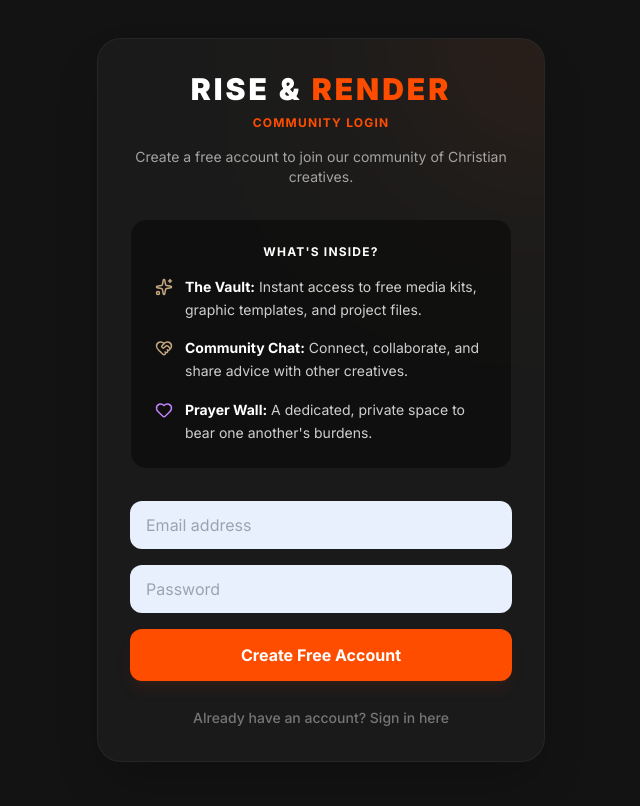
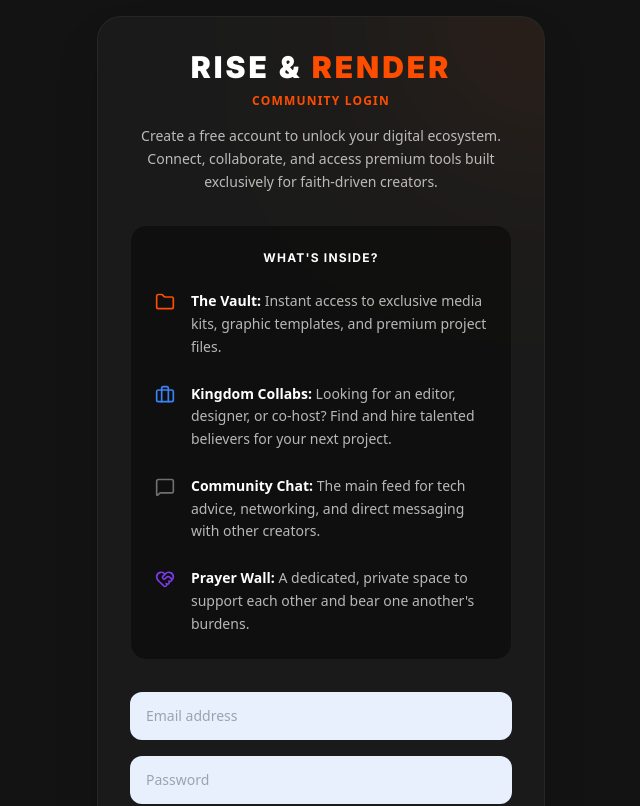
Before and after one commit to mikemillermedia/riseandrendercrc, a React (Vite) app: page /login in a window 1280 px wide. Shown: the top 806 px of the page, without its empty margins (319-959 px from the left). Built offline with nearby package versions, Linux system fonts and the light colour scheme; no server answers.

Commit message:
Update Login.tsx

```diff
--- a/Login.tsx
+++ b/Login.tsx
@@ -1,7 +1,7 @@
 import React, { useState, useEffect } from 'react';
 import { createClient } from '@supabase/supabase-js';
 import { useNavigate } from 'react-router-dom';
-import { Sparkles, HeartHandshake, Heart } from 'lucide-react';
+import { Folder, Briefcase, MessageSquare, HeartHandshake } from 'lucide-react';
 
 const supabaseUrl = import.meta.env.VITE_SUPABASE_URL;
 const supabaseAnonKey = import.meta.env.VITE_SUPABASE_ANON_KEY;
@@ -50,7 +50,7 @@ export default function Login() {
   };
 
   return (
-    <div className="min-h-screen bg-[#131313] flex items-center justify-center p-4 animate-in fade-in duration-500">
+    <div className="min-h-screen bg-[#131313] flex items-center justify-center p-4 animate-in fade-in duration-500 font-sans">
       <div className="bg-[#1A1A1A] border border-white/5 p-8 rounded-3xl w-full max-w-md shadow-2xl relative overflow-hidden">
         {/* Subtle orange glow effect */}
         <div className="absolute -top-32 -right-32 w-64 h-64 bg-[#ff4d00] rounded-full mix-blend-screen filter blur-[100px] opacity-10" />
@@ -58,27 +58,31 @@ export default function Login() {
         <div className="text-center mb-8 relative z-10">
           <h1 className="text-3xl font-black text-white uppercase tracking-widest">RISE & <span className="text-[#ff4d00]">RENDER</span></h1>
           <p className="text-[#ff4d00] font-bold text-xs tracking-widest mt-2 uppercase">Community Login</p>
-          <p className="text-white/60 mt-4 text-sm">
-            {isSignUp ? "Create a free account to join our community of Christian creatives." : "Welcome back! Sign in to access the community."}
+          <p className="text-white/70 mt-4 text-sm leading-relaxed">
+            {isSignUp ? "Create a free account to unlock your digital ecosystem. Connect, collaborate, and access premium tools built exclusively for faith-driven creators." : "Welcome back! Sign in to access the community."}
           </p>
         </div>
 
         {/* WHAT'S INSIDE SECTION - Only show on Sign Up */}
         {isSignUp && (
-          <div className="bg-black/40 border border-white/5 rounded-2xl p-6 mb-8 relative z-10">
-            <h3 className="text-white text-xs font-bold uppercase tracking-widest text-center mb-4">What's Inside?</h3>
-            <div className="space-y-4">
-              <div className="flex gap-3">
-                <Sparkles className="text-[#C5A880] flex-shrink-0 mt-0.5" size={18} />
-                <p className="text-sm text-white/80 leading-relaxed"><strong className="text-white">The Vault:</strong> Instant access to free media kits, graphic templates, and project files.</p>
+          <div className="bg-black/40 border border-white/5 rounded-2xl p-6 mb-8 relative z-10 shadow-inner">
+            <h3 className="text-white text-xs font-bold uppercase tracking-widest text-center mb-6">What's Inside?</h3>
+            <div className="space-y-6">
+              <div className="flex gap-4 items-start">
+                <Folder className="text-[#ff4d00] flex-shrink-0 mt-0.5" size={20} />
+                <p className="text-sm text-white/70 leading-relaxed"><strong className="text-white">The Vault:</strong> Instant access to exclusive media kits, graphic templates, and premium project files.</p>
               </div>
-              <div className="flex gap-3">
-                <HeartHandshake className="text-[#C5A880] flex-shrink-0 mt-0.5" size={18} />
-                <p className="text-sm text-white/80 leading-relaxed"><strong className="text-white">Community Chat:</strong> Connect, collaborate, and share advice with other creatives.</p>
+              <div className="flex gap-4 items-start">
+                <Briefcase className="text-[#3b82f6] flex-shrink-0 mt-0.5" size={20} />
+                <p className="text-sm text-white/70 leading-relaxed"><strong className="text-white">Kingdom Collabs:</strong> Looking for an editor, designer, or co-host? Find and hire talented believers for your next project.</p>
               </div>
-              <div className="flex gap-3">
-                <Heart className="text-purple-400 flex-shrink-0 mt-0.5" size={18} />
-                <p className="text-sm text-white/80 leading-relaxed"><strong className="text-white">Prayer Wall:</strong> A dedicated, private space to bear one another's burdens.</p>
+              <div className="flex gap-4 items-start">
+                <MessageSquare className="text-white/40 flex-shrink-0 mt-0.5" size={20} />
+                <p className="text-sm text-white/70 leading-relaxed"><strong className="text-white">Community Chat:</strong> The main feed for tech advice, networking, and direct messaging with other creators.</p>
+              </div>
+              <div className="flex gap-4 items-start">
+                <HeartHandshake className="text-[#7c3aed] flex-shrink-0 mt-0.5" size={20} />
+                <p className="text-sm text-white/70 leading-relaxed"><strong className="text-white">Prayer Wall:</strong> A dedicated, private space to support each other and bear one another's burdens.</p>
               </div>
             </div>
           </div>
@@ -96,7 +100,7 @@ export default function Login() {
             placeholder="Email address"
             value={email}
             onChange={(e) => setEmail(e.target.value)}
-            className="w-full bg-[#E8F0FE] text-black px-4 py-3 rounded-xl focus:outline-none focus:ring-2 focus:ring-[#ff4d00] transition-shadow"
+            className="w-full bg-[#E8F0FE] text-black px-4 py-3.5 rounded-xl text-sm focus:outline-none focus:ring-2 focus:ring-[#ff4d00] transition-shadow"
             required
           />
           <input
@@ -104,13 +108,13 @@ export default function Login() {
             placeholder="Password"
             value={password}
             onChange={(e) => setPassword(e.target.value)}
-            className="w-full bg-[#E8F0FE] text-black px-4 py-3 rounded-xl focus:outline-none focus:ring-2 focus:ring-[#ff4d00] transition-shadow"
+            className="w-full bg-[#E8F0FE] text-black px-4 py-3.5 rounded-xl text-sm focus:outline-none focus:ring-2 focus:ring-[#ff4d00] transition-shadow"
             required
           />
           <button
             type="submit"
             disabled={loading}
-            className="w-full bg-[#ff4d00] hover:bg-orange-600 text-white font-bold py-3.5 px-4 rounded-xl transition-colors mt-2 disabled:opacity-50 disabled:cursor-not-allowed shadow-lg shadow-orange-900/20"
+            className="w-full bg-[#ff4d00] hover:bg-orange-500 text-white font-bold py-3.5 px-4 rounded-xl transition-colors mt-2 disabled:opacity-50 disabled:cursor-not-allowed shadow-lg tracking-wide"
           >
             {loading ? 'Please wait...' : (isSignUp ? 'Create Free Account' : 'Sign In')}
           </button>
```
